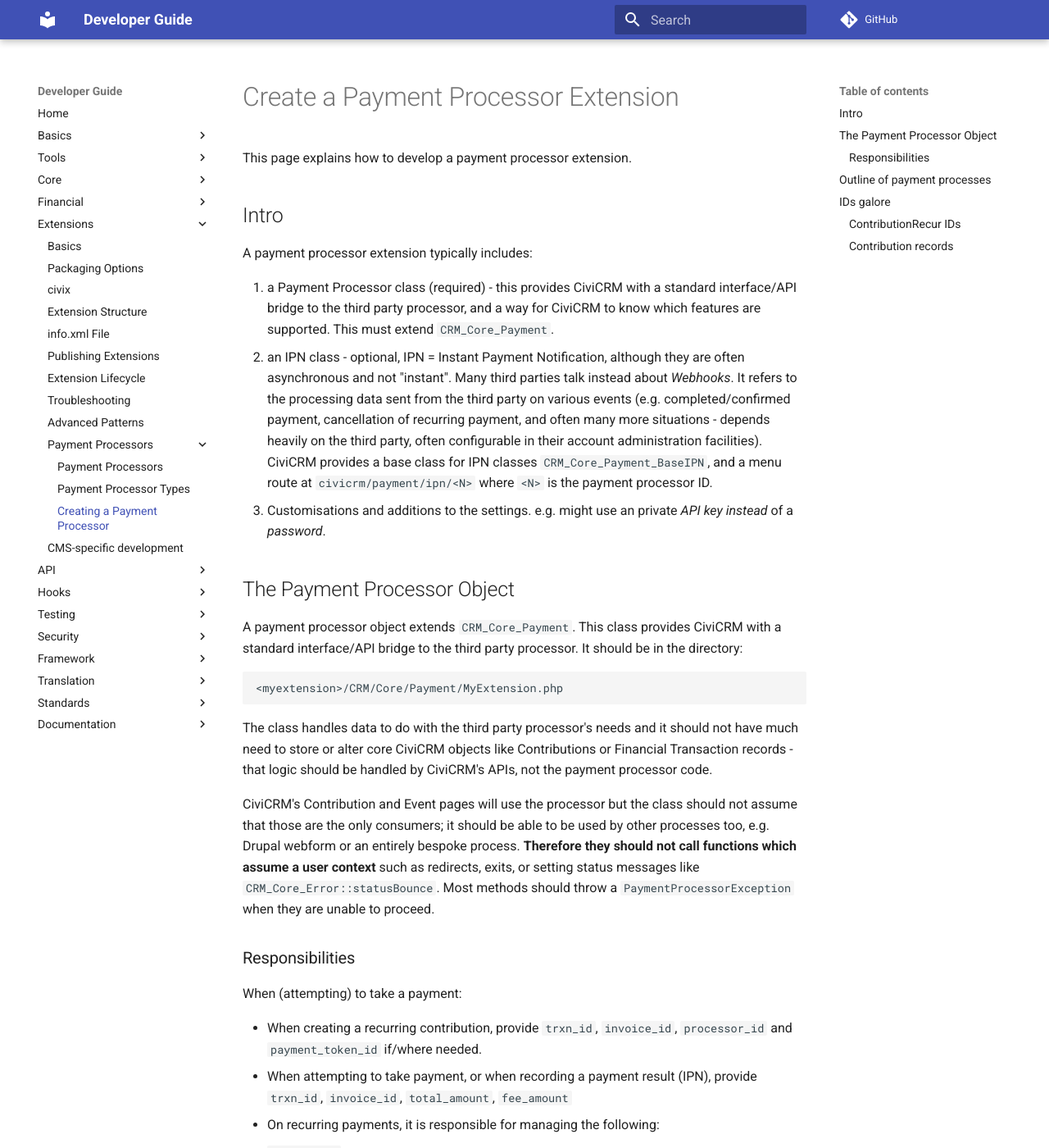
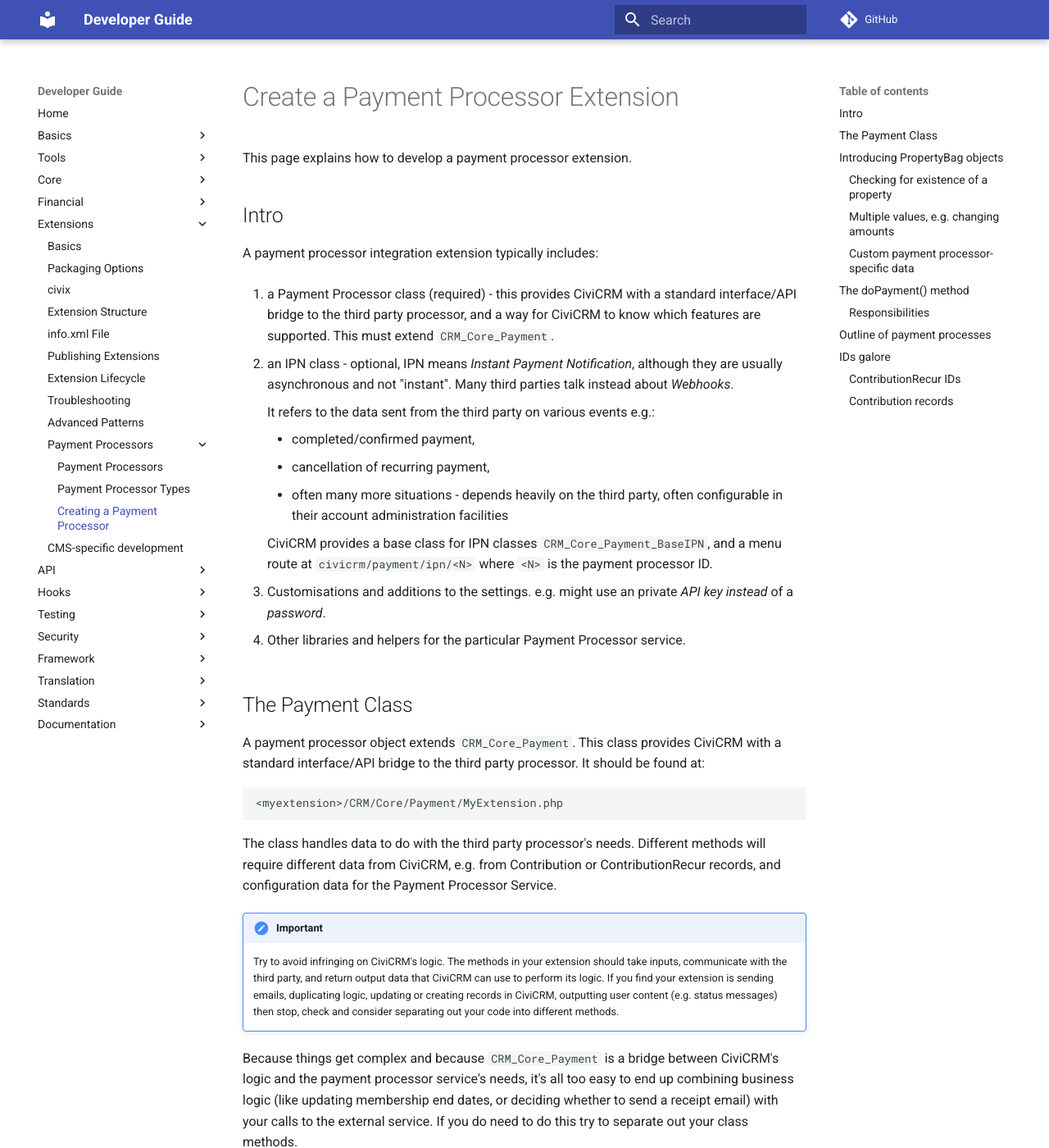
Before and after one commit to civicrm/civicrm-dev-docs, an MkDocs documentation site: the page built from docs/extensions/payment-processors/create.md, in a window 1280 px wide and 1400 px high. Shown: the whole window at 82% size. Built offline with MkDocs 1.6.1 and Material for MkDocs 9.7.7, drawn with Linux system fonts in a browser that asks for light colours; comment, search, counter and statistics services are not loaded; some of the changed text lies outside the part shown.

Commit message:
begin documenting propertybag

````diff
--- a/docs/extensions/payment-processors/create.md
+++ b/docs/extensions/payment-processors/create.md
@@ -4,24 +4,158 @@
 
 ## Intro
 
-A payment processor extension typically includes:
+A payment processor integration extension typically includes:
 
 1. a Payment Processor class (required) - this provides CiviCRM with a standard interface/API bridge to the third party processor, and a way for CiviCRM to know which features are supported. This must extend `CRM_Core_Payment`.
-2. an IPN class - optional, IPN = Instant Payment Notification, although they are often asynchronous and not "instant". Many third parties talk instead about *Webhooks*. It refers to the processing data sent from the third party on various events (e.g. completed/confirmed payment, cancellation of recurring payment, and often many more situations - depends heavily on the third party, often configurable in their account administration facilities). CiviCRM provides a base class for IPN classes `CRM_Core_Payment_BaseIPN`, and a menu route at `civicrm/payment/ipn/<N>` where `<N>` is the payment processor ID.
+
+2. an IPN class - optional, IPN means *Instant Payment Notification*, although they are usually asynchronous and not "instant". Many third parties talk instead about *Webhooks*.
+
+    It refers to the data sent from the third party on various events e.g.:
+
+    - completed/confirmed payment,
+    - cancellation of recurring payment,
+    - often many more situations - depends heavily on the third party, often configurable in their account administration facilities
+
+    CiviCRM provides a base class for IPN classes `CRM_Core_Payment_BaseIPN`, and a menu route at `civicrm/payment/ipn/<N>` where `<N>` is the payment processor ID.
+
 3. Customisations and additions to the settings. e.g. might use an private *API key instead* of a *password*.
 
+4. Other libraries and helpers for the particular Payment Processor service.
 
-## The Payment Processor Object
 
-A payment processor object extends `CRM_Core_Payment`. This class provides CiviCRM with a standard interface/API bridge to the third party processor. It should be in the directory:
+## The Payment Class
+
+A payment processor object extends `CRM_Core_Payment`. This class provides CiviCRM with a standard interface/API bridge to the third party processor. It should be found at:
 
 ```
 <myextension>/CRM/Core/Payment/MyExtension.php
 ```
 
-The class handles data to do with the third party processor's needs and it should not have much need to store or alter core CiviCRM objects like Contributions or Financial Transaction records - that logic should be handled by CiviCRM's APIs, not the payment processor code.
+The class handles data to do with the third party processor's needs. Different methods will require different data from CiviCRM, e.g. from Contribution or ContributionRecur records, and configuration data for the Payment Processor Service.
 
-CiviCRM's Contribution and Event pages will use the processor but the class should not assume that those are the only consumers; it should be able to be used by other processes too, e.g. Drupal webform or an entirely bespoke process. **Therefore they should not call functions which assume a user context** such as redirects, exits, or setting status messages like `CRM_Core_Error::statusBounce`. Most methods should throw a `PaymentProcessorException` when they are unable to proceed.
+!!!important
+    Try to avoid infringing on CiviCRM's logic. The methods in your extension should take inputs, communicate with the third party, and return output data that CiviCRM can use to perform its logic. If you find your extension is sending emails, duplicating logic, updating or creating records in CiviCRM, outputting user content (e.g. status messages) then stop, check and consider separating out your code into different methods.
+
+Because things get complex and because `CRM_Core_Payment` is a bridge between CiviCRM's logic and the payment processor service's needs, it's all too easy to end up combining business logic (like updating membership end dates, or deciding whether to send a receipt email) with your calls to the external service. If you do need to do this try to separate out your class methods.
+
+CiviCRM's Contribution and Event pages are obvious users of your `CRM_Core_Paymnet` class but you should not assume that those are the only consumers; it should be able to be used by other processes too, e.g. Drupal webform or an entirely bespoke process. **Therefore they should not call functions that assume a user context** such as redirects, exits, or setting status messages like `CRM_Core_Error::statusBounce`.
+
+!!! note
+    Most methods should throw a `Civi\Payment\Exception\PaymentProcessorException` when they are unable to fulfill the expectations of a method.
+
+## Introducing `PropertyBag` objects
+
+Currently as of 5.19 `$params` is a sprawling array with who-knows-what keys. From 5.21, a better way is to pass in a `Civi\Payment\PropertyBag` object instead.
+
+!!! danger "todo"
+    update 5.21 to actual value
+
+This object has getters and setters that enforce standardised property names and a certain level of validation and type casting. For example, the property `contactID` (note capitalisation) has `getContactID()` and `setContactID()`.
+
+For backwards compatibility, this class implements `ArrayAccess` which means if old code does `$propertyBag['contact_id'] = '123'` or `$propertyBag['contactID'] = 123` it will translate this to the new `contactID` property and use that setter which will ensure that accesing the property returns the integer value *123*. When this happens deprecation messages are emitted to the log file. New code should not use array access.
+
+### Checking for existence of a property
+
+Calling a getter for a property that has not been set will throw a `BadMethodCall` exception.
+
+Code can require certain properties by calling
+`$propertyBag->require(['contactID', 'contributionID'])` which will throw an `InvalidArgumentException` if any property is missing. These calls should go at the top of your methods so that it's clear to a developer.
+
+You can check whether a property has been set using `$propertyBag->has('contactID')` which will return `TRUE` or `FALSE`.
+
+### Multiple values, e.g. changing amounts
+
+All the getters and setters take an optional extra parameter called `$label`. This can be used to store two (or more) different versions of a property, e.g. 'old' and 'new'
+
+```php
+<?php
+use Civi\Payment\PropertyBag;
+//...
+$propertyBag = new PropertyBag();
+$propertyBag->setAmount(1.23, 'old');
+$propertyBag->setAmount(2.46, 'new');
+//...
+$propertyBag->getAmount('old'); // 1.23
+$propertyBag->getAmount('new'); // 2.46
+$propertyBag->getAmount(); // throws BadMethodCall
+```
+
+This means the value is still validated and type-cast as an amount (in this example).
+
+### Custom payment processor-specific data
+
+!!! danger "todo"
+    This is not yet implemented in core.
+
+Sometimes a payment processor will requrie custom data. e.g. Stripe may use a `paymentMethodID` and a `paymentIntentID` on its `doPayment()` method.
+
+Property names should be prefixed, e.g. `stripe_paymentMethodID` and set using `PropertyBag->setCustomProperty($prop, $value, $label = 'default')`.
+
+The payment class is responsible for validating such data; anything is allowed by `setCustomProperty`, including `NULL`.
+
+Where support for custom properties is needed for a method, e.g. `doPayment()`, you should implement a method as follows:
+
+```php
+<?php
+use Civi\Payment\PropertyBag;
+use Civi\Payment\Exception\PaymentProcessorException;
+
+class CRM_Core_Payment_MyExtension extends CRM_Core_Payment {
+...
+  /**
+   * Copy our custom properties from the form data.
+   *
+   * @param PropertyBag
+   * @param Array form values
+   * @param String $component as for doPayment()
+   */
+  public function extractCustomPropertiesForDoPayment(PropertyBag $propertyBag, Array $input, $component = 'contribute') {
+
+    // We require a paymentIntentID
+    if (empty($input['paymentIntentID'])) {
+      throw new PaymentProcessorException("paymentIntentID missing");
+    }
+    // (possible validation of the value goes here since it could be malicious)
+    $propertyBag->setCustomProperty( 'stripe_paymentIntentID', $input['paymentIntentID']);
+
+    // We might need a paymentMethodID but sometimes not.
+    if (!empty($input['paymentMethodID'])) {
+      $propertyBag->setCustomProperty( 'stripe_paymentMethodID', $input['paymentMethodID']);
+    }
+  }
+  ...
+}
+```
+
+
+## The `doPayment()` method
+
+`doPayment()` will be called with the following data on the `PropertyBag` in `$params`:
+
+- `contactID`
+- `contributionID` (See [dev/financial#53](https://lab.civicrm.org/dev/financial/issues/53))
+- `amount` e.g. *1.23*
+- `isRecur`
+- `email` A billing address *foo@example.com* that should be used by the external processor (if it uses it at all)
+
+!!! danger
+    The following is a proposal
+
+
+I propose that the following changes are made throughout core: old: `$paymentProcessor->doPayment($params);` new:
+
+```php
+<?php
+$propertyBag = $this->getPropertyBagFromFormData($params);
+$paymentProcessor->extractCustomPropertiesForDoPayment($propertyBag, $params, 'contribute');
+$result = $paymentProcessor->doPayment($propertyBag, 'contribute');
+```
+
+Where `getPropertyBagFromFormData()` deals with all the `setAmount()` etc. as needed, and also handles all the quick-form-specific logic - e.g. getting the correct billing email (see MJWShared trait for example).
+
+----------------------------
+**stop reading here, not done the rest yet.**
+
 
 ### Responsibilities
 
````
